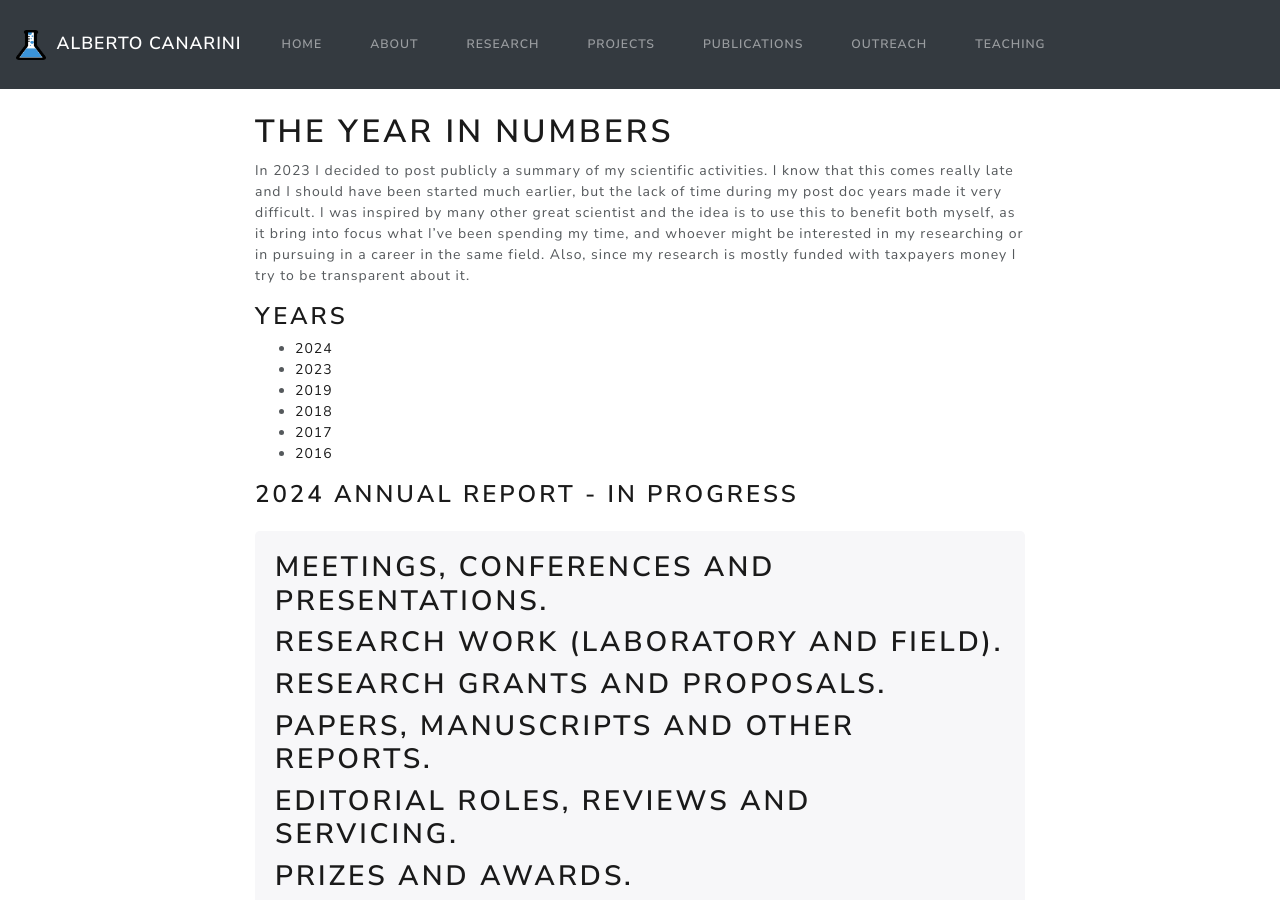
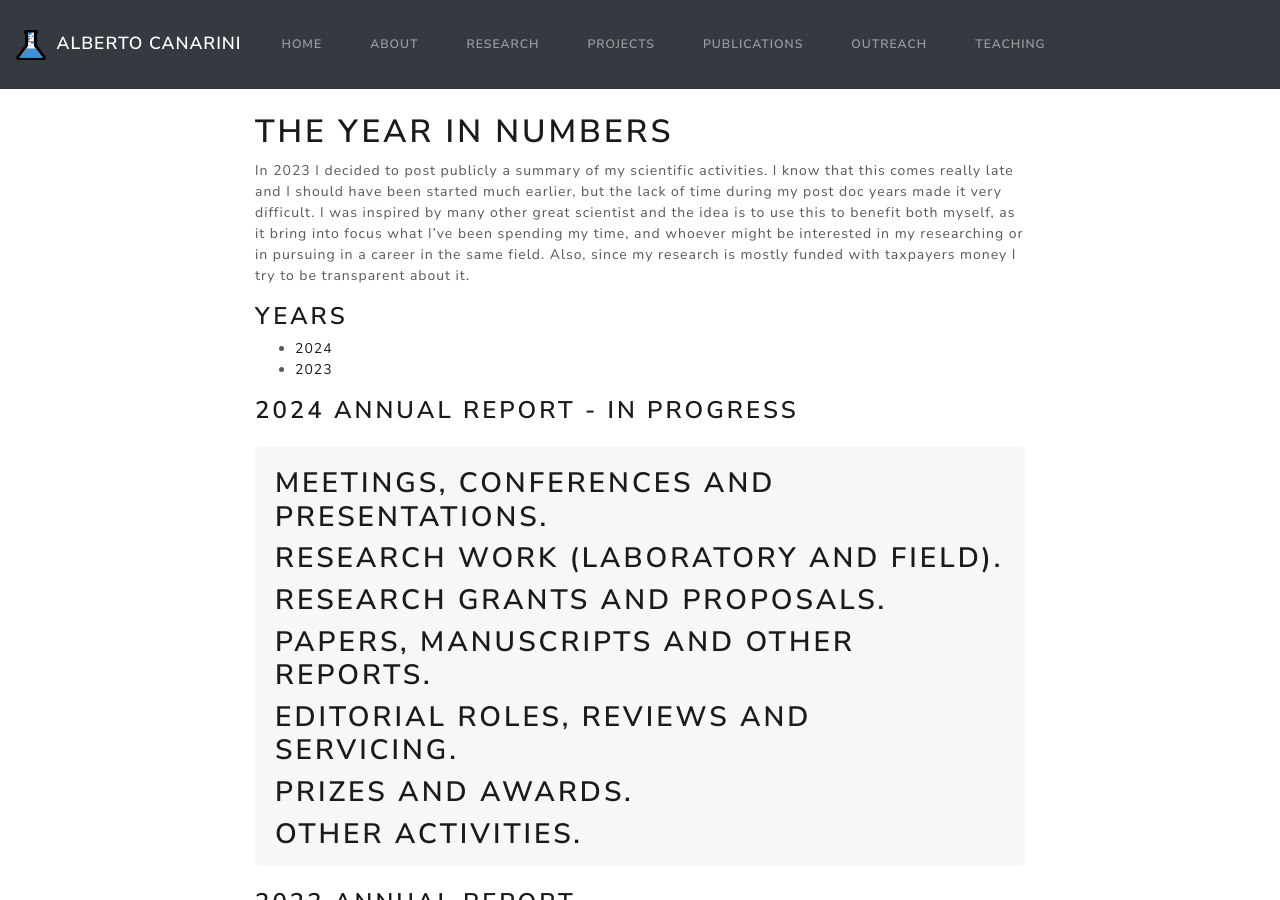
Before and after one commit to acanarini/acanarini.github.io, a Jekyll site: the page built from _pages/yearly_report.md, in a window 1280 px wide and 900 px high. Built offline with Jekyll 4.4.1, drawn with Linux system fonts in a browser that asks for light colours; nearby versions of some CDN libraries; a style sheet for code colours, icons or effects is not loaded.

Commit message:
Update yearly_report.md

```diff
--- a/_pages/yearly_report.md
+++ b/_pages/yearly_report.md
@@ -13,10 +13,6 @@ In 2023 I decided to post publicly a summary of my scientific activities. I know
 ### Years
 - [2024](#2024-annual-report)
 - [2023](#2023-annual-report)
-- [2019](#2019-annual-report)
-- [2018](#2018-annual-report)
-- [2017](#2017-annual-report)
-- [2016](#2016-annual-report)
 
 ### 2024 annual report - in progress
 
@@ -36,7 +32,7 @@ In 2023 I decided to post publicly a summary of my scientific activities. I know
 
 <div class="jumbotron">
 ## Meetings, Conferences and Presentations.
-In 2023 I organized and was main convener of the European Geophysical Union (EGU) General Assembly, for the session <a class="text-info">"Responses of soil biota to land use, environmental stress and climate change"</a>. At the same conference I was also the Invited speaker for the session <a class="text-info">"Soils and Climate Change"</a> with a talk on the title <a class="text-info">"Effects of multiple climate change factors and their seasonal variation on the soil microbial community and its functions"</a>. I also presented a poster about the research project I have conducted in Japan and contributed to 4 other presentation, all in the same conference, as well as contribution to talks at 4 more presentations in 2 other international conferences.
+In 2023 I organized and was main convener of the European Geophysical Union (EGU) General Assembly, for the session <em>"Responses of soil biota to land use, environmental stress and climate change"</em>. At the same conference I was also the Invited speaker for the session <a class="text-info">"Soils and Climate Change"</a> with a talk on the title <a class="text-info">"Effects of multiple climate change factors and their seasonal variation on the soil microbial community and its functions"</a>. I also presented a poster about the research project I have conducted in Japan and contributed to 4 other presentation, all in the same conference, as well as contribution to talks at 4 more presentations in 2 other international conferences.
 
 ## Research work (laboratory and field).
 Co-organizer of a field sampling campaign in Styria (Austria), as part of a large climate change experiment (ClimGrass), lead by Prof. Andreas Richter (Vienna) as well as carried and supervised the laboratory work. Contributed to the planning of a laboratory incubation of samples collected from a long-term warming experiment in Iceland (ForHot). Contributed to the planning of a laboratory incubation of samples collected from deep soil in a tropical forest in Congo. Contributed to sample processing and data analysis of a project regarding drought and warming, led by the University of Hohenheim (Germany). Analysed RNA sequencing data from my project carried in Japan between 2020-2022. Worked on a number of side projects in collaborators with master students and colleagues, including: (i) measuring microbial growth rates in intact soil cores; (ii) effects of nitrogen fertilization on the contribution to soil carbon from microbial necromass.
```
